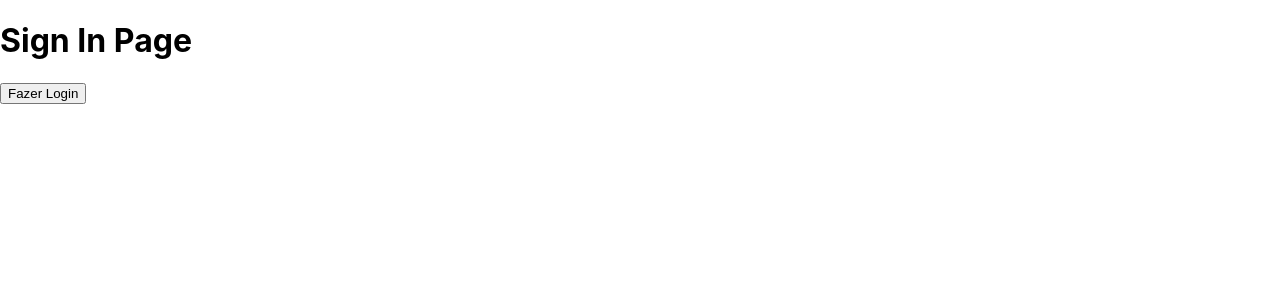
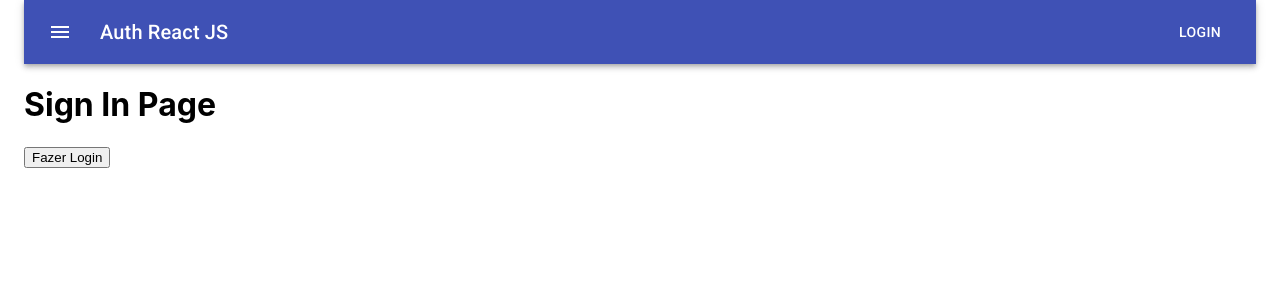
Before and after one commit to willsantos/reactjs-auth, a React (Create React App) app: page / in a window 1280 px wide. Shown: the top 300 px of the page. Built offline with nearby package versions, Linux system fonts and the light colour scheme.

Commit message:
Add menubar material ui

```diff
--- a/package.json
+++ b/package.json
@@ -4,6 +4,7 @@
   "private": true,
   "dependencies": {
     "@material-ui/core": "^4.11.0",
+    "@material-ui/icons": "^4.9.1",
     "@testing-library/jest-dom": "^4.2.4",
     "@testing-library/react": "^9.3.2",
     "@testing-library/user-event": "^7.1.2",
--- a/public/index.html
+++ b/public/index.html
@@ -15,6 +15,8 @@
       user's mobile device or desktop. See https://developers.google.com/web/fundamentals/web-app-manifest/
     -->
     <link rel="manifest" href="%PUBLIC_URL%/manifest.json" />
+    <link rel="stylesheet" href="https://fonts.googleapis.com/css?family=Roboto:300,400,500,700&display=swap" />
+
     <!--
       Notice the use of %PUBLIC_URL% in the tags above.
       It will be replaced with the URL of the `public` folder during the build.
--- /dev/null
+++ b/src/App.jsx
@@ -0,0 +1,25 @@
+import React from 'react';
+import { BrowserRouter as Router } from 'react-router-dom';
+import { Container } from '@material-ui/core';
+import { AuthProvider } from './contexts/auth';
+import './App.css';
+import MenuBar from './components/MenuBar';
+import Routes from './routes';
+
+function App() {
+  return (
+    <Container maxWidth="lg">
+
+      <Router>
+
+        <AuthProvider>
+          <MenuBar />
+          <Routes />
+        </AuthProvider>
+
+      </Router>
+    </Container>
+  );
+}
+
+export default App;
--- /dev/null
+++ b/src/components/MenuBar/index.jsx
@@ -0,0 +1,43 @@
+import React, { useContext } from 'react';
+import {
+  AppBar, Toolbar, IconButton, Typography, Button, makeStyles,
+} from '@material-ui/core';
+import MenuIcon from '@material-ui/icons/Menu';
+import { authContext } from '../../contexts/auth';
+
+const useStyles = makeStyles((theme) => ({
+  root: {
+    flexGrow: 1,
+  },
+  menuButton: {
+    marginRight: theme.spacing(2),
+  },
+  title: {
+    flexGrow: 1,
+  },
+}));
+
+const MenuBar = () => {
+  const classes = useStyles();
+  const { signed } = useContext(authContext);
+
+  return (
+
+    <AppBar position="static">
+      <Toolbar>
+        <IconButton edge="start" className={classes.menuButton} color="inherit" aria-label="menu">
+          <MenuIcon />
+        </IconButton>
+        <Typography variant="h6" className={classes.title}>
+          Auth React JS
+        </Typography>
+        {signed
+          ? <Button color="inherit">Logoff</Button>
+          : <Button color="inherit">Login</Button>}
+      </Toolbar>
+    </AppBar>
+
+  );
+};
+
+export default MenuBar;
--- a/src/pages/Dashboard/index.jsx
+++ b/src/pages/Dashboard/index.jsx
@@ -1,4 +1,5 @@
 import React, { useContext } from 'react';
+import { } from '@material-ui/core';
 import { authContext } from '../../contexts/auth';
 
 const Dashboard = () => {
@@ -9,12 +10,13 @@
   }
 
   return (
-    <div>
+    <>
       <h1>Dashboard Page</h1>
       <button type="button" onClick={handleLogout}>
         Sair
       </button>
-    </div>
+    </>
+
   );
 };
 
```
Also changed, not shown: src/App.js (deleted, +0 -19 lines), 1 other file (tests, documents, lock files or other folders).
